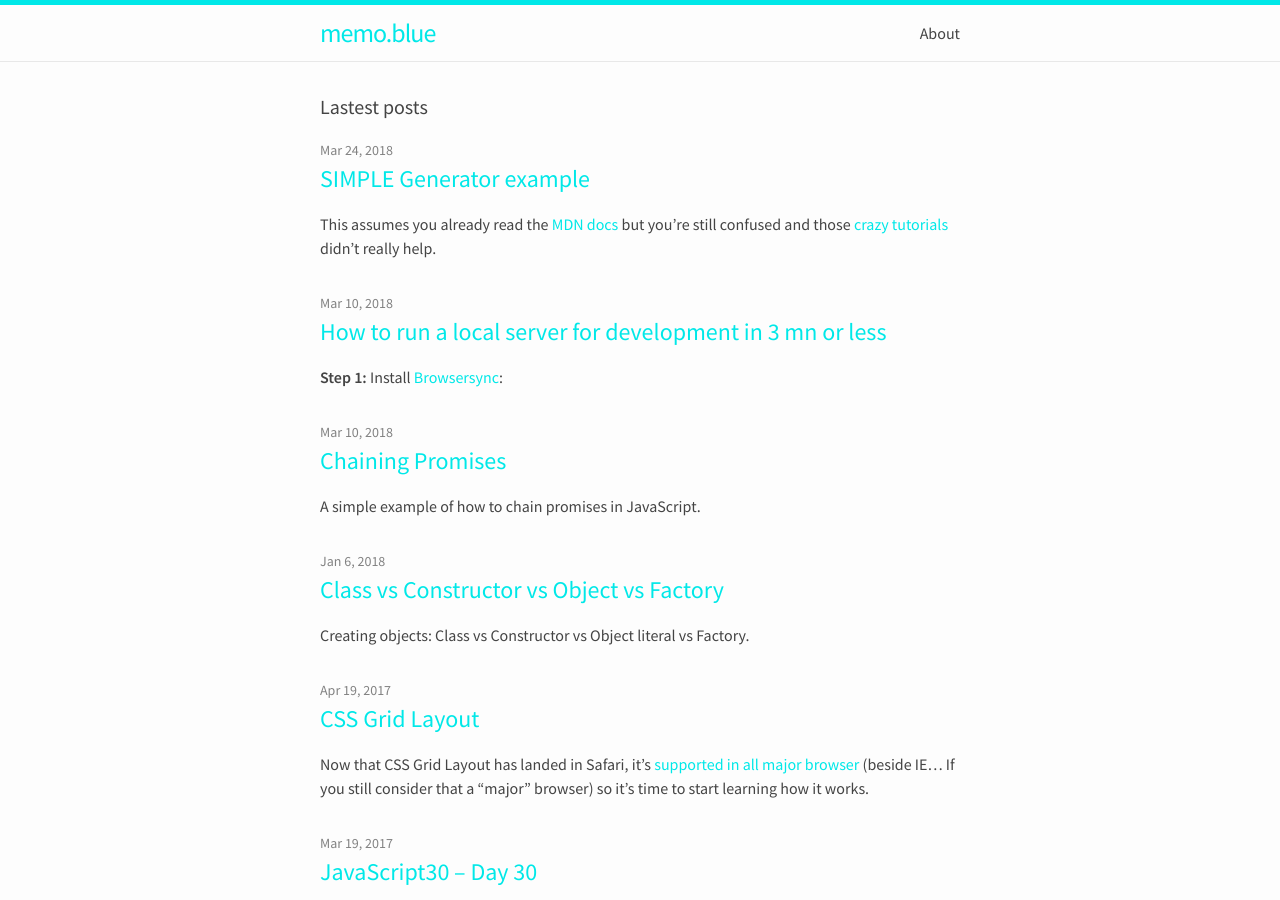
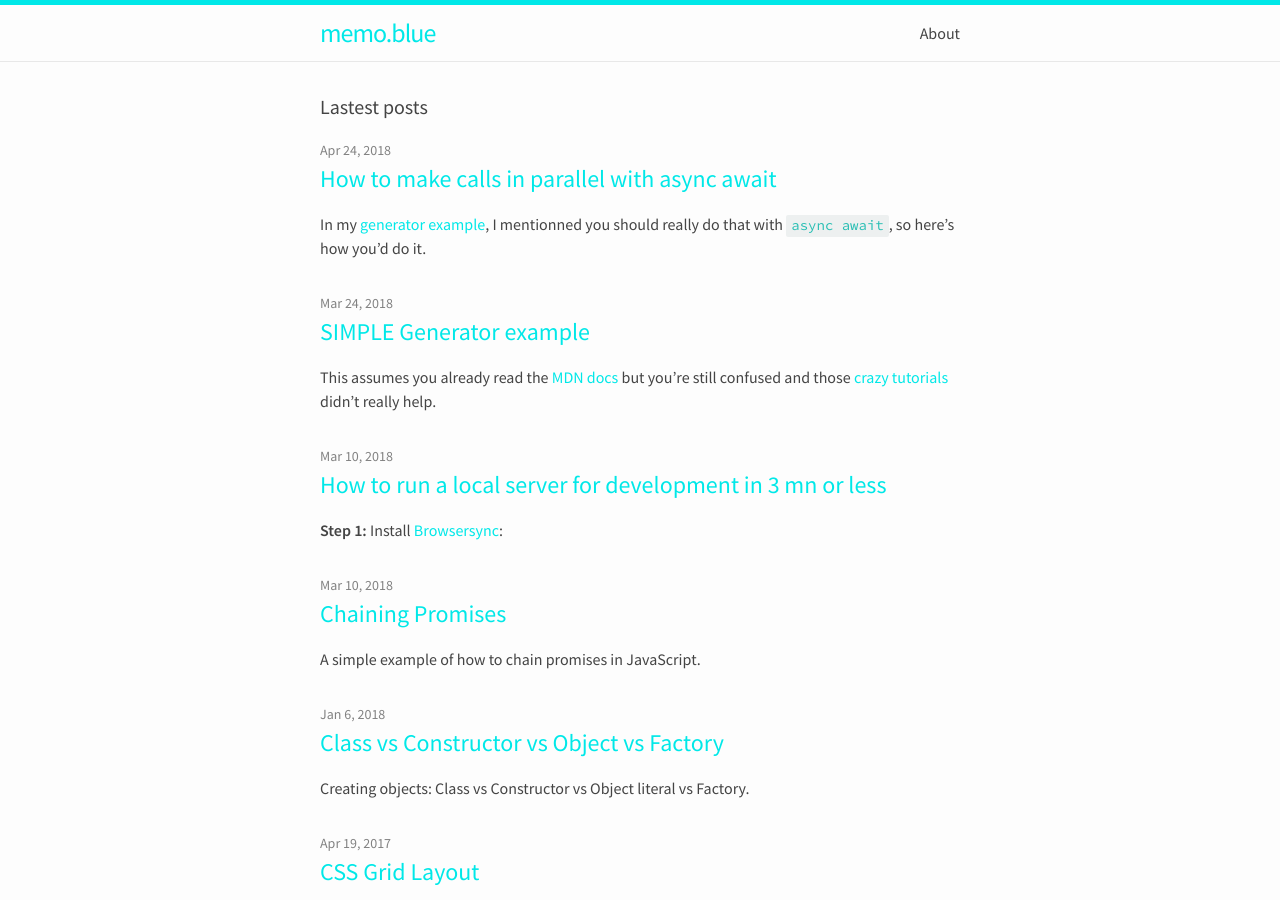
Before and after one commit to memoblue/memoblue.github.io, a Jekyll site: the page built from index.html, in a window 1280 px wide and 900 px high. Built offline with Jekyll 4.4.1, drawn with Linux system fonts in a browser that asks for light colours.

Commit message:
post - async/await example

````diff
--- a/_posts/2018-03-24-simple-generator-example.md
+++ b/_posts/2018-03-24-simple-generator-example.md
@@ -7,7 +7,7 @@ tags: ['Coding','JavaScript']
 
 This assumes you already read the [MDN docs][mdn] but you're still confused and those [crazy][tut1] [tutorials][tut2] didn't really help.
 
-Yes, you should use async/await to query an API. But every generator function tutorial I found online was waaaay too complicated for me, and I found messing around with an API the best way to understand how they work.
+Yes, you should use [async/await][async] to query an API. But every generator function tutorial I found online was waaaay too complicated for me, and I found messing around with an API the best way to understand how they work.
 
 I picked the [Ghibli API][api] because… Who doesn't like Totoro?
 
@@ -108,6 +108,7 @@ const gen = listCats(); // setup the generator object
 gen.next(); // get the ball rolling
 ```
 
+[async]::{% post_url 2018-04-24-async-await-parallel %}
 [mdn]:https://developer.mozilla.org/en-US/docs/Web/JavaScript/Reference/Statements/function*
 [api]:https://ghibliapi.herokuapp.com/
 [tut1]:https://davidwalsh.name/es6-generators
--- /dev/null
+++ b/_posts/2018-04-24-async-await-parallel.md
@@ -0,0 +1,36 @@
+---
+layout: post
+title:  "How to make calls in parallel with async await"
+date:   2018-04-24 09:25:27 -07:00
+tags: ['Coding','JavaScript']
+---
+
+In my [generator example][gen], I mentionned you should really do that with `async await`, so here's how you'd do it.
+
+I'm using the [Ghibli API][api] for my examples because… Totoro!
+
+It's much shorter and easier to read than the [generator function version][gen], so… Definitely the way to go. But it good to know how generators work too.
+
+```js
+// Add the cat names to a UL in the DOM
+function listNames(cats) {
+  const listItems = cats.map(item => `<li>${item.name}</li>`).join('');
+  const list = document.createElement('ul');
+  list.innerHTML = listItems;
+  document.body.appendChild(list);
+}
+
+async function listCats() {
+  const [species, people] = await Promise.all([
+    fetch('https://ghibliapi.herokuapp.com/species').then(data => data.json()),
+    fetch('https://ghibliapi.herokuapp.com/people').then(data => data.json()),
+  ]);
+  const id = species.find(s => s.name === 'Cat').url;
+  const cats = people.filter(c => c.species === id);
+  listNames(cats);
+}
+
+listCats();
+```
+
+[gen]::{% post_url 2018-03-24-simple-generator-example %}
````
